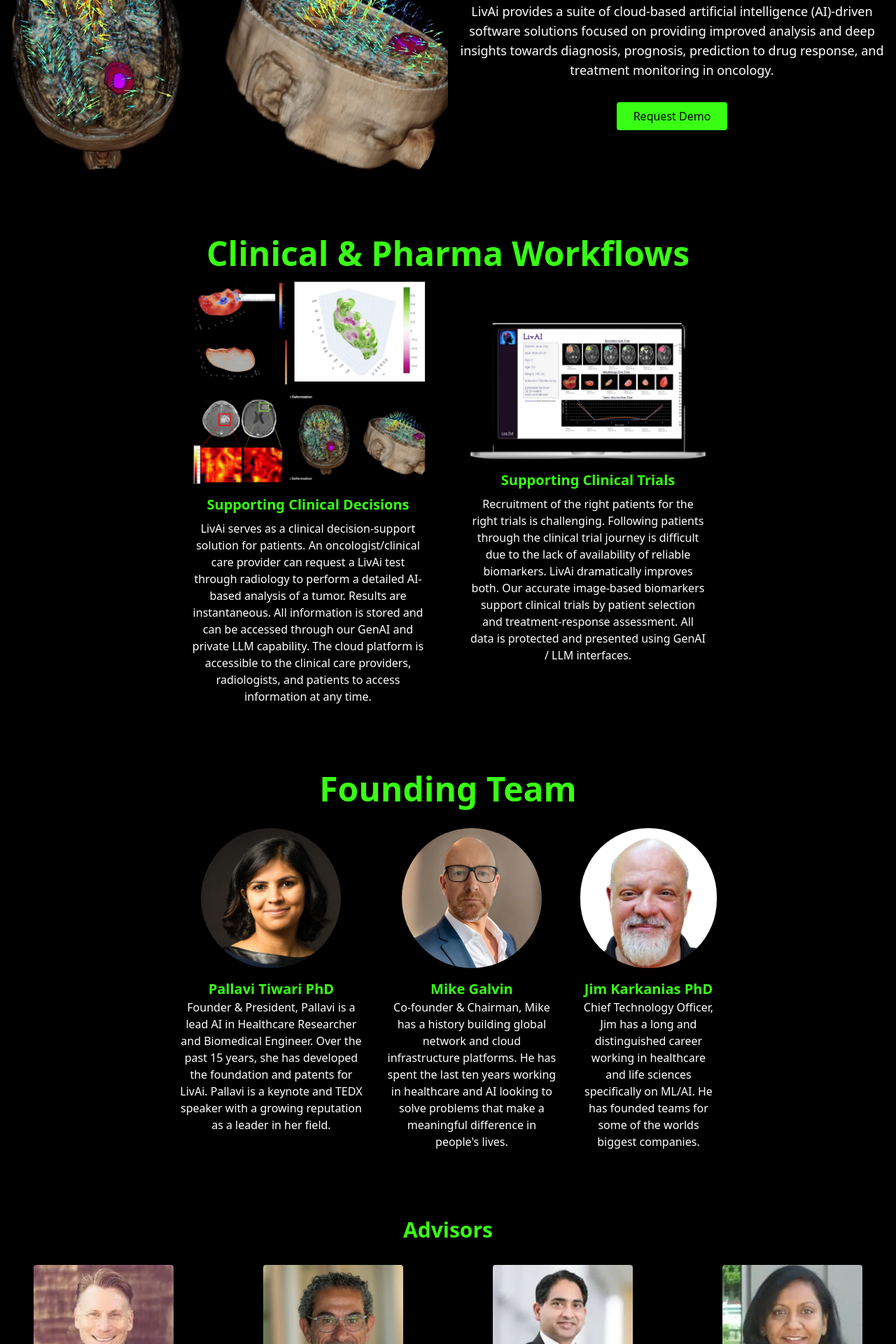
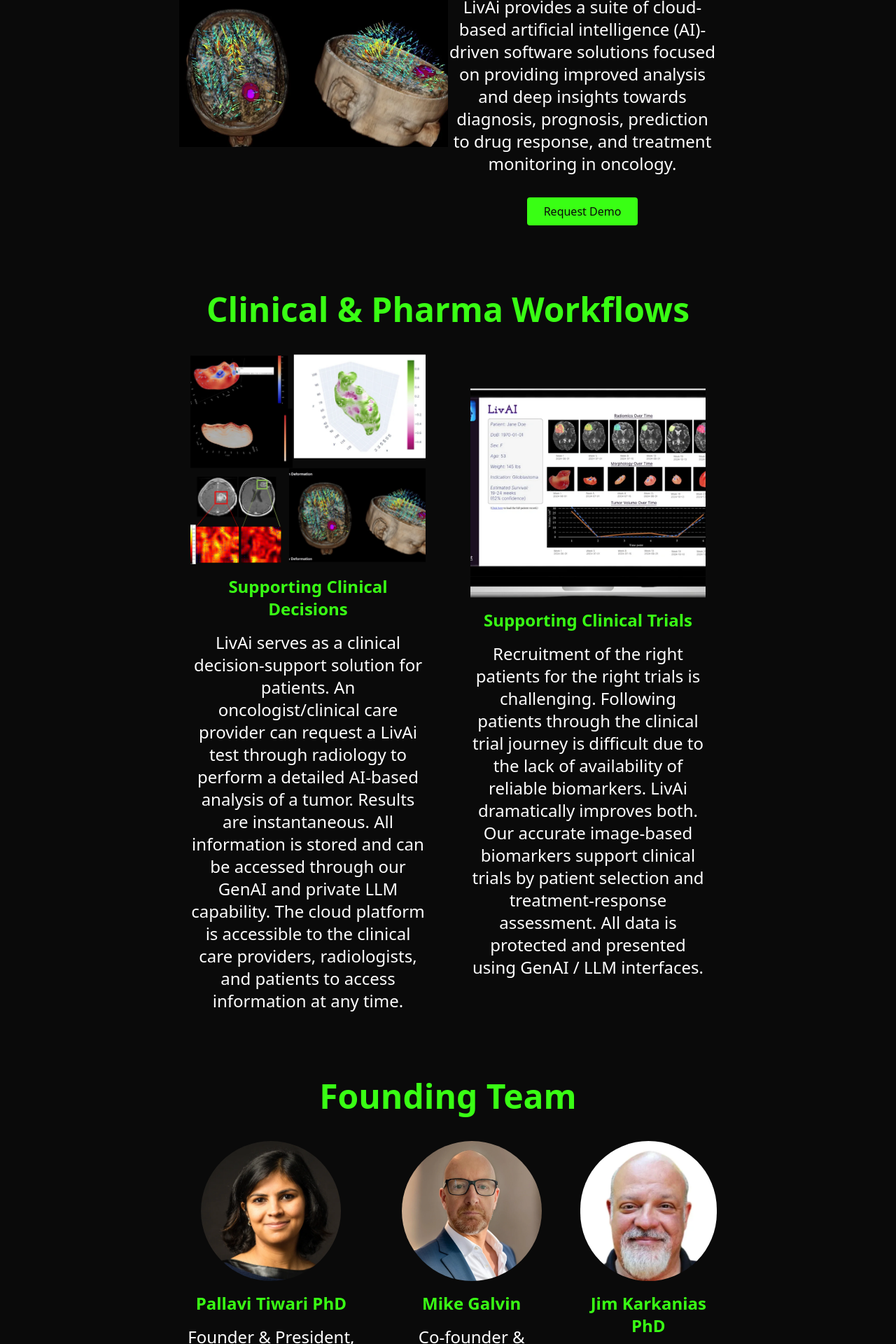
Before and after one commit to ChristopherCarlton/LivAi, a Next.js app: page / in a window 1280 px wide. Shown: the part 880-2800 px from the top of the page at 70% size. Built offline with nearby package versions, Linux system fonts and the light colour scheme.

Commit message:
added main content to home page

```diff
--- a/src/app/page.tsx
+++ b/src/app/page.tsx
@@ -3,253 +3,136 @@
 
 function MainComponent() {
   return (
-    <div className="font-sans bg-black text-[#00FF00]">
-      <div className="h-[640px] relative">
-        <img
-          src="/images/TitleImage.png"
-          alt="Neon themed AI powered cancer diagnostics"
-          className="w-full h-full object-cover"
-        />
-        <div className="absolute inset-0 flex items-center justify-center text-center bg-black bg-opacity-50">
-          <h1 className="text-3xl sm:text-5xl md:text-7xl lg:text-7xl font-extrabold text-[#39FF14]">
-            AI-Powered Cancer Diagnostics Using Medical Imaging
-          </h1>
+    <div className="font-sans bg-secondary text-primary">
+      <section className="h-[640px] relative">
+        <img src="/images/TitleImage.png" alt="Neon themed AI powered cancer diagnostics" className="w-full h-full object-cover" />
+        <div className="absolute inset-0 flex items-center justify-center text-center bg-secondary bg-opacity-50">
+          <h1 className="text-3xl sm:text-5xl md:text-7xl lg:text-7xl font-extrabold text-primary">AI-Powered Cancer Diagnostics Using Medical Imaging</h1>
         </div>
-      </div>
+      </section>
 
-      <div className="py-12 flex flex-col md:flex-row items-center">
-        <img
-          src="/images/brain.webp"
-          alt="AI-driven medical imaging platform"
-          className="w-full md:w-1/2 h-auto"
-        />
-        <div className="text-center px-4 py-8 md:w-1/2">
-          <h2 className="text-5xl font-semibold mb-4 text-[#39FF14]">
-            Our MRAI Platform
-          </h2>
-          <p className="text-lg mb-8 text-white">
-            LivAi provides a suite of cloud-based artificial intelligence
-            (AI)-driven software solutions focused on providing improved
-            analysis and deep insights towards diagnosis, prognosis, prediction
-            to drug response, and treatment monitoring in oncology.
+      <section className="py-12 px-4 md:px-64 flex flex-col md:flex-row items-center">
+        <img src="/images/brain.webp" alt="AI-driven medical imaging platform" className="w-full md:w-1/2 h-auto mb-8 md:mb-0" />
+        <div className="text-center md:w-1/2">
+          <h2 className="text-5xl font-semibold mb-4 text-primary">Our MRAI Platform</h2>
+          <p className="text-lg sm:text-xl md:text-2xl lg:text-2xl mb-8 text-white">
+            LivAi provides a suite of cloud-based artificial intelligence (AI)-driven software solutions focused on providing improved analysis and deep insights towards diagnosis, prognosis, prediction to drug response, and treatment monitoring in oncology.
           </p>
-          <button className="bg-[#39FF14] text-black py-2 px-6 rounded">
-            Request Demo
-          </button>
+          <button className="bg-primary text-secondary py-2 px-6 rounded">Request Demo</button>
         </div>
-      </div>
+      </section>
 
-
-
-
-      <div className="py-12 px-64">
-        <h2 className="text-center text-5xl font-semibold mb-4 text-[#39FF14]">
-          Clinical & Pharma Workflows
-        </h2>
+      <section className="py-12 px-4 md:px-64">
+        <h2 className="text-center text-5xl font-semibold mb-10 text-primary">Clinical & Pharma Workflows</h2>
         <div className="flex flex-col md:flex-row justify-center items-center md:space-x-8 space-y-8 md:space-y-0">
-          <div className="w-full md:w-1/2 px-4 text-center">
-            <img
-              src="/images/ClinicalDecisions.png"
-              alt="Supporting Clinical Decisions"
-              className="w-full h-auto max-h-[500px] object-contain mb-4"
-            />
-            <h3 className="text-xl font-semibold mb-2 text-[#39FF14]">
-              Supporting Clinical Decisions
-            </h3>
-            <p className="text-white">
-              LivAi serves as a clinical decision-support solution for patients.
-              An oncologist/clinical care provider can request a LivAi test
-              through radiology to perform a detailed AI-based analysis of a
-              tumor. Results are instantaneous. All information is stored and
-              can be accessed through our GenAI and private LLM capability. The
-              cloud platform is accessible to the clinical care providers,
-              radiologists, and patients to access information at any time.
+          <div className="w-full md:w-1/2 px-4 text-center flex flex-col items-center">
+            <div className="flex-grow">
+              <img src="/images/ClinicalDecisions.png" alt="Supporting Clinical Decisions" className="w-full h-[300px] object-cover mb-4" />
+            </div>
+            <h3 className="text-2xl font-semibold text-primary mb-4">Supporting Clinical Decisions</h3>
+            <p className="text-lg sm:text-xl md:text-2xl lg:text-2xl text-white">
+              LivAi serves as a clinical decision-support solution for patients. An oncologist/clinical care provider can request a LivAi test through radiology to perform a detailed AI-based analysis of a tumor. Results are instantaneous. All information is stored and can be accessed through our GenAI and private LLM capability. The cloud platform is accessible to the clinical care providers, radiologists, and patients to access information at any time.
             </p>
           </div>
-          <div className="w-full md:w-1/2 px-4 text-center">
-            <img
-              src="/images/ClinicalTrials.webp"
-              alt="Supporting Clinical Trials"
-              className="w-full h-auto mb-4"
-            />
-            <h3 className="text-xl font-semibold mb-2 text-[#39FF14]">
-              Supporting Clinical Trials
-            </h3>
-            <p className="text-white">
-              Recruitment of the right patients for the right trials is
-              challenging. Following patients through the clinical trial journey
-              is difficult due to the lack of availability of reliable
-              biomarkers. LivAi dramatically improves both. Our accurate
-              image-based biomarkers support clinical trials by patient
-              selection and treatment-response assessment. All data is protected
-              and presented using GenAI / LLM interfaces.
+          <div className="w-full md:w-1/2 px-4 text-center flex flex-col items-center">
+            <div className="flex-grow">
+              <img src="/images/ClinicalTrials.webp" alt="Supporting Clinical Trials" className="w-full h-[300px] object-cover mb-4" />
+            </div>
+            <h3 className="text-2xl font-semibold text-primary mb-4">Supporting Clinical Trials</h3>
+            <p className="text-lg sm:text-xl md:text-2xl lg:text-2xl text-white">
+              Recruitment of the right patients for the right trials is challenging. Following patients through the clinical trial journey is difficult due to the lack of availability of reliable biomarkers. LivAi dramatically improves both. Our accurate image-based biomarkers support clinical trials by patient selection and treatment-response assessment. All data is protected and presented using GenAI / LLM interfaces.
             </p>
           </div>
         </div>
-      </div>
+      </section>
 
-
-
-
-      <div className="py-12 px-64">
-        <h2 className="text-center text-5xl font-semibold mb-8 text-[#39FF14]">
-          Founding Team
-        </h2>
-        <div className="flex flex-col md:flex-row justify-center space-y-8 md:space-y-0 md:space-x-8">
+      <section className="py-12 px-4 md:px-64">
+        <h2 className="text-center text-5xl font-semibold mb-10 text-primary">Founding Team</h2>
+        <div className="flex flex-col md:flex-row justify-center md:justify-evenly space-y-8 md:space-y-0 md:space-x-8">
           <div className="text-center">
-            <img
-              src="/images/PallaviTiwari.png"
-              alt="Pallavi Tiwari PhD"
-              className="w-[200px] h-[200px] object-cover mx-auto rounded-full mb-4 hover:scale-105 transition-transform"
-            />
-            <h3 className="text-xl font-semibold text-[#39FF14]">
-              Pallavi Tiwari PhD
-            </h3>
-            <p className="text-white">
+            <img src="/images/PallaviTiwari.png" alt="Pallavi Tiwari PhD" className="w-[200px] h-[200px] object-cover mx-auto rounded-full mb-4 hover:scale-105 transition-transform" />
+            <h3 className="text-2xl font-semibold text-primary mb-4">Pallavi Tiwari PhD</h3>
+            <p className="text-lg sm:text-xl md:text-2xl lg:text-2xl text-white">
               Founder & President, Pallavi is a lead AI in Healthcare Researcher and Biomedical Engineer. Over the past 15 years, she has developed the foundation and patents for LivAi. Pallavi is a keynote and TEDX speaker with a growing reputation as a leader in her field.
             </p>
           </div>
-          <div className="text-center">
-            <img
-              src="/images/MikeGalvin.png"
-              alt="Mike Galvin"
-              className="w-[200px] h-[200px] object-cover mx-auto rounded-full mb-4 hover:scale-105 transition-transform"
-            />
-            <h3 className="text-xl font-semibold text-[#39FF14]">
-              Mike Galvin
-            </h3>
-            <p className="text-white">
+          <div className="text-center flex-grow">
+            <img src="/images/MikeGalvin.png" alt="Mike Galvin" className="w-[200px] h-[200px] object-cover mx-auto rounded-full mb-4 hover:scale-105 transition-transform" />
+            <h3 className="text-2xl font-semibold text-primary mb-4">Mike Galvin</h3>
+            <p className="text-lg sm:text-xl md:text-2xl lg:text-2xl text-white">
               Co-founder & Chairman, Mike has a history building global network and cloud infrastructure platforms. He has spent the last ten years working in healthcare and AI looking to solve problems that make a meaningful difference in people's lives.
             </p>
           </div>
           <div className="text-center">
-            <img
-              src="/images/JimKarkanias.png"
-              alt="Jim Karkanias PhD"
-              className="w-[200px] h-[200px] object-cover mx-auto rounded-full mb-4 hover:scale-105 transition-transform"
-            />
-            <h3 className="text-xl font-semibold text-[#39FF14]">
-              Jim Karkanias PhD
-            </h3>
-            <p className="text-white">
-              Chief Technology Officer, Jim has a long and distinguished career working in healthcare and life sciences specifically on ML/AI. He has founded teams for some of the worlds biggest companies.
+            <img src="/images/JimKarkanias.png" alt="Jim Karkanias PhD" className="w-[200px] h-[200px] object-cover mx-auto rounded-full mb-4 hover:scale-105 transition-transform" />
+            <h3 className="text-2xl font-semibold text-primary mb-4">Jim Karkanias PhD</h3>
+            <p className="text-lg sm:text-xl md:text-2xl lg:text-2xl text-white">
+              Chief Technology Officer, Jim has a long and distinguished career working in healthcare and life sciences specifically on ML/AI. He has founded teams for some of the world's biggest companies.
             </p>
           </div>
         </div>
-      </div>
+      </section>
 
-      <div className="py-12 bg-black text-white">
-        <h2 className="text-center text-3xl font-bold mb-8 text-[#39FF14]">
-          Advisors
-        </h2>
+      <section className="py-12 px-4 md:px-64 bg-secondary text-white">
+        <h2 className="text-center text-3xl font-bold mb-8 text-primary">Advisors</h2>
         <div className="grid grid-cols-2 md:grid-cols-4 gap-8 justify-center">
           <div className="text-center">
-            <img
-              src="/images/DavidSchuster.webp"
-              alt="David Schuster"
-              className="w-[200px] h-auto object-cover mx-auto rounded mb-2 hover:scale-105 transition-transform"
-            />
-            <p className="text-[#39FF14]">David Schuster</p>
+            <img src="/images/DavidSchuster.webp" alt="David Schuster" className="w-[200px] h-[200px] object-cover mx-auto rounded mb-2 hover:scale-105 transition-transform" />
+            <p className="text-lg sm:text-xl md:text-2xl lg:text-2xl text-primary">David Schuster</p>
           </div>
           <div className="text-center">
-            <img
-              src="/images/RamyIbrahim.webp"
-              alt="Ramy Ibrahim MD"
-              className="w-[200px] h-auto object-cover mx-auto rounded mb-2 hover:scale-105 transition-transform"
-            />
-            <p className="text-[#39FF14]">Ramy Ibrahim MD</p>
+            <img src="/images/RamyIbrahim.webp" alt="Ramy Ibrahim MD" className="w-[200px] h-[200px] object-cover mx-auto rounded mb-2 hover:scale-105 transition-transform" />
+            <p className="text-lg sm:text-xl md:text-2xl lg:text-2xl text-primary">Ramy Ibrahim MD</p>
           </div>
           <div className="text-center">
-            <img
-              src="/images/ManmeetAhluwalia.webp"
-              alt="Manmeet Ahluwalia MD"
-              className="w-[200px] h-auto object-cover mx-auto rounded mb-2 hover:scale-105 transition-transform"
-            />
-            <p className="text-[#39FF14]">Manmeet Ahluwalia MD</p>
+            <img src="/images/ManmeetAhluwalia.webp" alt="Manmeet Ahluwalia MD" className="w-[200px] h-[200px] object-cover mx-auto rounded mb-2 hover:scale-105 transition-transform" />
+            <p className="text-lg sm:text-xl md:text-2xl lg:text-2xl text-primary">Manmeet Ahluwalia MD</p>
           </div>
           <div className="text-center">
-            <img
-              src="/images/SarvaChannarajurs.webp"
-              alt="Sarva Channarajurs"
-              className="w-[200px] h-auto object-cover mx-auto rounded mb-2 hover:scale-105 transition-transform"
-            />
-            <p className="text-[#39FF14]">Sarva Channarajurs</p>
+            <img src="/images/SarvaChannarajurs.webp" alt="Sarva Channarajurs" className="w-[200px] h-[200px] object-cover mx-auto rounded mb-2 hover:scale-105 transition-transform" />
+            <p className="text-lg sm:text-xl md:text-2xl lg:text-2xl text-primary">Sarva Channarajurs</p>
           </div>
           <div className="text-center">
-            <img
-              src="/images/GlenTaylor.webp"
-              alt="Glen Taylor"
-              className="w-[200px] h-auto object-cover mx-auto rounded mb-2 hover:scale-105 transition-transform"
-            />
-            <p className="text-[#39FF14]">Glen Taylor</p>
+            <img src="/images/GlenTaylor.webp" alt="Glen Taylor" className="w-[200px] h-[200px] object-cover mx-auto rounded mb-2 hover:scale-105 transition-transform" />
+            <p className="text-lg sm:text-xl md:text-2xl lg:text-2xl text-primary">Glen Taylor</p>
           </div>
           <div className="text-center">
-            <img
-              src="/images/GaryAdey.webp"
-              alt="Gary Adey"
-              className="w-[200px] h-auto object-cover mx-auto rounded mb-2 hover:scale-105 transition-transform"
-            />
-            <p className="text-[#39FF14]">Gary Adey</p>
+            <img src="/images/GaryAdey.webp" alt="Gary Adey" className="w-[200px] h-[200px] object-cover mx-auto rounded mb-2 hover:scale-105 transition-transform" />
+            <p className="text-lg sm:text-xl md:text-2xl lg:text-2xl text-primary">Gary Adey</p>
           </div>
           <div className="text-center">
-            <img
-              src="/images/RebeccaDriscoll.webp"
-              alt="Rebecca Driscoll"
-              className="w-[200px] h-auto object-cover mx-auto rounded mb-2 hover:scale-105 transition-transform"
-            />
-            <p className="text-[#39FF14]">Rebecca Driscoll</p>
+            <img src="/images/RebeccaDriscoll.webp" alt="Rebecca Driscoll" className="w-[200px] h-[200px] object-cover mx-auto rounded mb-2 hover:scale-105 transition-transform" />
+            <p className="text-lg sm:text-xl md:text-2xl lg:text-2xl text-primary">Rebecca Driscoll</p>
           </div>
           <div className="text-center">
-            <img
-              src="/images/JaiKumar.webp"
-              alt="Jai Kumar"
-              className="w-[200px] h-auto object-cover mx-auto rounded mb-2 hover:scale-105 transition-transform"
-            />
-            <p className="text-[#39FF14]">Jai Kumar</p>
+            <img src="/images/JaiKumar.webp" alt="Jai Kumar" className="w-[200px] h-[200px] object-cover mx-auto rounded mb-2 hover:scale-105 transition-transform" />
+            <p className="text-lg sm:text-xl md:text-2xl lg:text-2xl text-primary">Jai Kumar</p>
           </div>
         </div>
-      </div>
+      </section>
 
-      <div className="py-12 bg-white">
-  <h2 className="text-center text-3xl font-bold mb-4 text-[#39FF14]">
-    Our Partners
-  </h2>
-  <div className="flex justify-center space-x-48">
-    <img
-      src="/images/nvidialogo.webp"
-      alt="NVIDIA logo"
-      className="w-[200px] h-auto hover:scale-105 transition-transform"
-    />
-    <img
-      src="/images/UWMlogo.webp"
-      alt="University of Wisconsin-Madison logo"
-      className="w-[200px] h-auto hover:scale-105 transition-transform"
-    />
-    <img
-      src="/images/HandzinLogo.webp"
-      alt="Handzin logo"
-      className="w-[200px] h-auto hover:scale-105 transition-transform"
-    />
-  </div>
-</div>
+      <section className="py-12 bg-white">
+        <h2 className="text-center text-3xl font-bold mb-4 text-primary">Our Partners</h2>
+        <div className="flex justify-center space-x-48">
+          <img src="/images/nvidialogo.webp" alt="NVIDIA logo" className="w-[200px] h-auto hover:scale-105 transition-transform" />
+          <img src="/images/UWMlogo.webp" alt="University of Wisconsin-Madison logo" className="w-[200px] h-auto hover:scale-105 transition-transform" />
+          <img src="/images/HandzinLogo.webp" alt="Handzin logo" className="w-[200px] h-auto hover:scale-105 transition-transform" />
+        </div>
+      </section>
 
-
-
-      <div className="py-12 bg-gray-200">
-        <h2 className="text-center text-3xl font-bold mb-4 text-[#39FF14]">
-          Contact Us
-        </h2>
+      <section className="py-12 bg-gray-200">
+        <h2 className="text-center text-3xl font-bold mb-4 text-primary">Contact Us</h2>
         <div className="bg-white mx-auto w-full md:w-1/2 p-6 text-center rounded shadow">
-          <p className="text-lg mb-4">
+          <p className="text-lg sm:text-xl md:text-2xl lg:text-2xl mb-4 text-secondary">
             For all matters relating to trials & sales.
             <br />
             Please contact us at:
           </p>
-          <p className="text-lg text-blue-500">
+          <p className="text-lg sm:text-xl md:text-2xl lg:text-2xl text-accent">
             <a href="mailto:info@liv.ai">info@liv.ai</a>
           </p>
         </div>
-      </div>
+      </section>
     </div>
   );
 }
--- a/tailwind.config.ts
+++ b/tailwind.config.ts
@@ -8,6 +8,11 @@
   ],
   theme: {
     extend: {
+      colors: {
+        primary: "#39FF14", // Neon Green
+        secondary: "#0A0A0A", // Charcoal Black
+        accent: "#00BFFF", // Deep Sky Blue
+      },
       backgroundImage: {
         "gradient-radial": "radial-gradient(var(--tw-gradient-stops))",
         "gradient-conic":
@@ -17,4 +22,5 @@
   },
   plugins: [],
 };
+
 export default config;
```
